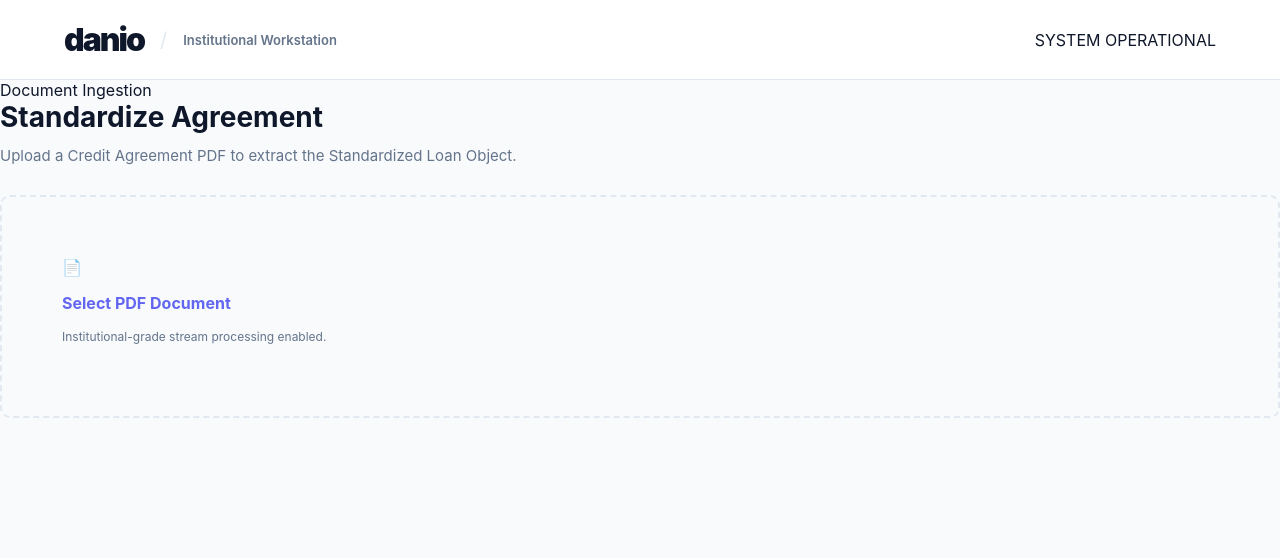
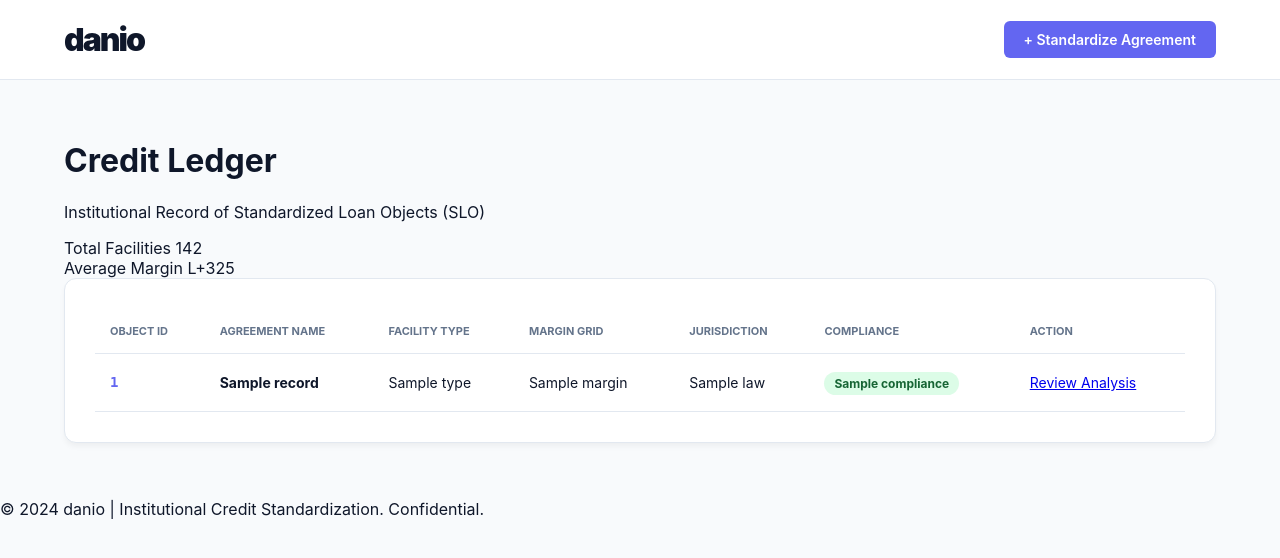
Before and after one commit to edimaudo/danio, a Flask app: template templates/app.html in a window 1280 px wide. Shown: the top 558 px of the page. Run offline with Flask 3, Linux system fonts and the light colour scheme; the template is opened without the code that fills it: most values are stand-ins (such as "Sample title", 1, 10 or a date in 2020).

Commit message:
Update app.html

```diff
--- a/templates/app.html
+++ b/templates/app.html
@@ -3,74 +3,77 @@
 <head>
     <meta charset="UTF-8">
     <meta name="viewport" content="width=device-width, initial-scale=1.0">
-    <title>danio Workstation | SLO Extraction</title>
+    <title>danio | Credit Ledger</title>
     <link rel="stylesheet" href="{{ url_for('static', filename='style.css') }}">
 </head>
-<body>
+<body class="app-bg">
     <nav class="nav-shell">
         <div class="nav-content">
-            <div style="display: flex; align-items: center; gap: 16px;">
-                <a href="/" class="brand">danio</a>
-                <span style="color: var(--danio-border); font-size: 20px;">/</span>
-                <span style="font-size: 13px; font-weight: 600; color: var(--danio-slate);">Institutional Workstation</span>
-            </div>
-            <div class="system-status">
-                <span class="status-dot"></span> SYSTEM OPERATIONAL
+            <a href="/" class="brand">danio</a>
+            <div class="nav-links">
+                <a href="/reader" class="btn-primary-sm">+ Standardize Agreement</a>
             </div>
         </div>
     </nav>
 
-    <main class="workstation-main">
-        <!-- Ingestion Module -->
-        <div id="ingestion-stage">
-            <div class="ingestion-center">
-                <span class="badge-infra">Document Ingestion</span>
-                <h2 style="margin: 0 0 12px 0; font-size: 28px;">Standardize Agreement</h2>
-                <p style="color: var(--danio-slate); margin: 0; font-size: 15px;">Upload a Credit Agreement PDF to extract the Standardized Loan Object.</p>
-
-                <div class="drop-zone" id="drop-zone">
-                    <div class="upload-icon">📄</div>
-                    <p style="font-weight: 700; color: var(--danio-indigo);">Select PDF Document</p>
-                    <p style="font-size: 12px; color: var(--danio-slate); margin-top: 8px;">Institutional-grade stream processing enabled.</p>
-                    <input type="file" id="file-input" accept="application/pdf" hidden>
+    <main class="container">
+        <header class="page-header">
+            <div class="header-left">
+                <h1>Credit Ledger</h1>
+                <p>Institutional Record of Standardized Loan Objects (SLO)</p>
+            </div>
+            <div class="ledger-stats">
+                <div class="stat-item">
+                    <span class="stat-label">Total Facilities</span>
+                    <span class="stat-value">142</span>
                 </div>
-                <div id="upload-progress" class="progress-bar" style="display: none;">
-                    <div class="progress-fill"></div>
+                <div class="stat-item">
+                    <span class="stat-label">Average Margin</span>
+                    <span class="stat-value">L+325</span>
                 </div>
             </div>
-        </div>
+        </header>
 
-        <!-- Dual-View Workstation -->
-        <div id="workstation-view" style="display: none;">
-            <div class="dual-view">
-                <!-- Panel 1: Structured Form View -->
-                <div class="view-panel">
-                    <span class="panel-title">Structured Form View (Human Verification)</span>
-                    <div class="data-form">
-                        <div class="field"><label>Facility Type</label><input type="text" id="f-class" readonly></div>
-                        <div class="field"><label>Governing Law</label><input type="text" id="f-law" readonly></div>
-                        <div class="field"><label>Base Margin (bps)</label><input type="text" id="f-margin" readonly></div>
-                        <div class="field"><label>Currency</label><input type="text" id="f-ccy" readonly></div>
-                        <div class="field"><label>Maturity Profile</label><input type="text" id="f-maturity" readonly></div>
-                        <div class="field"><label>Lev. Covenant</label><input type="text" id="f-covenant" readonly></div>
-                    </div>
-                    <div class="panel-actions">
-                        <button class="btn-danio" onclick="location.reload()">Process New Document</button>
-                    </div>
-                </div>
-
-                <!-- Panel 2: Raw JSON SLO -->
-                <div class="view-panel dark-panel">
-                    <div style="display:flex; justify-content:space-between; align-items:center; margin-bottom:24px;">
-                        <span class="panel-title" style="color: var(--danio-indigo); margin:0;">Raw JSON Output (SLO Interop)</span>
-                        <span class="badge-json">SCHEMA V1.0.4</span>
-                    </div>
-                    <pre id="json-output"></pre>
-                </div>
-            </div>
-        </div>
+        <section class="card table-container">
+            <table class="ledger-table">
+                <thead>
+                    <tr>
+                        <th>Object ID</th>
+                        <th>Agreement Name</th>
+                        <th>Facility Type</th>
+                        <th>Margin Grid</th>
+                        <th>Jurisdiction</th>
+                        <th>Compliance</th>
+                        <th class="text-right">Action</th>
+                    </tr>
+                </thead>
+                <tbody>
+                    {% for r in records %}
+                    <tr>
+                        <td class="cell-id">{{ r.id }}</td>
+                        <td class="cell-name">{{ r.name }}</td>
+                        <td>{{ r.type }}</td>
+                        <td>{{ r.margin }}</td>
+                        <td>{{ r.law }}</td>
+                        <td>
+                            <span class="status-tag {% if r.compliance == 'Pass' %}status-pass{% else %}status-pending{% endif %}">
+                                {{ r.compliance }}
+                            </span>
+                        </td>
+                        <td class="text-right">
+                            <a href="/reader" class="text-link">Review Analysis</a>
+                        </td>
+                    </tr>
+                    {% endfor %}
+                </tbody>
+            </table>
+        </section>
     </main>
 
-    <script src="{{ url_for('static', filename='script.js') }}"></script>
+    <footer class="app-footer">
+        <div class="footer-container">
+            <p>&copy; 2024 danio | Institutional Credit Standardization. Confidential.</p>
+        </div>
+    </footer>
 </body>
 </html>
```
